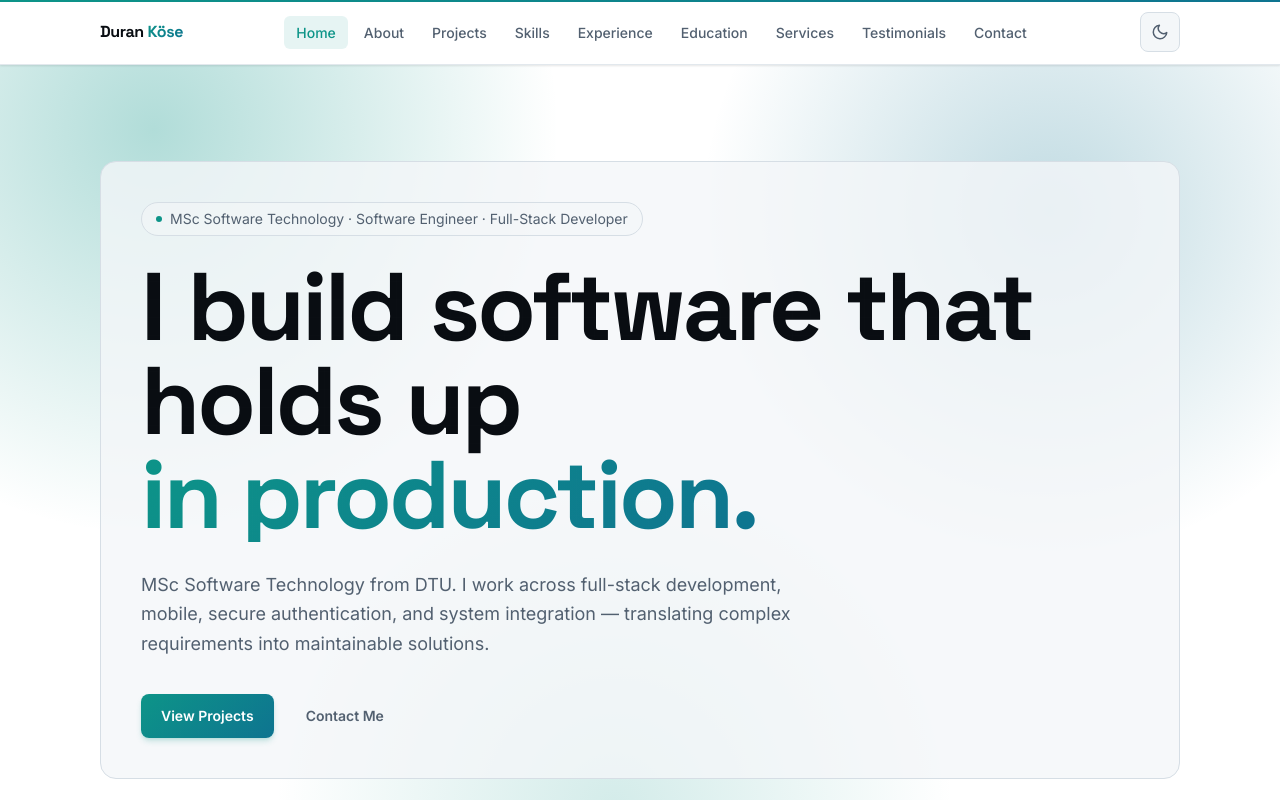
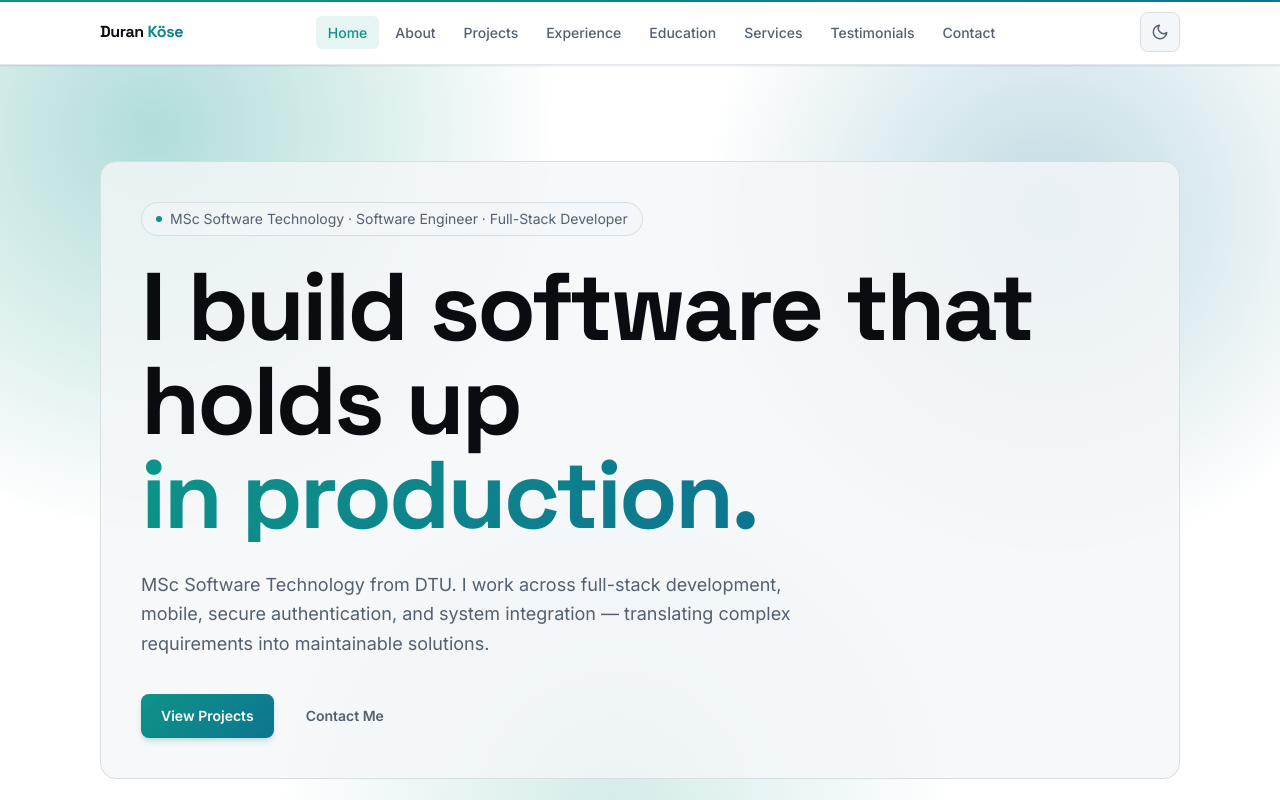
Before and after one commit to dukocuk/portfolio, a React (Vite) app: page / in a window 1280 px wide. Shown: the top 800 px of the page. Built offline with nearby package versions, Linux system fonts and the light colour scheme.

Commit message:
fix: comment out skills section in navigation items

```diff
--- a/src/data/profile.ts
+++ b/src/data/profile.ts
@@ -20,7 +20,7 @@ export const navItems = [
   { id: 'home', label: 'Home' },
   { id: 'about', label: 'About' },
   { id: 'projects', label: 'Projects' },
-  { id: 'skills', label: 'Skills' },
+  // { id: 'skills', label: 'Skills' },
   { id: 'experience', label: 'Experience' },
   { id: 'education', label: 'Education' },
   { id: 'services', label: 'Services' },
```
